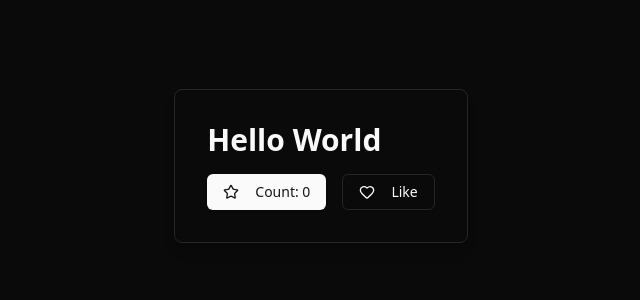
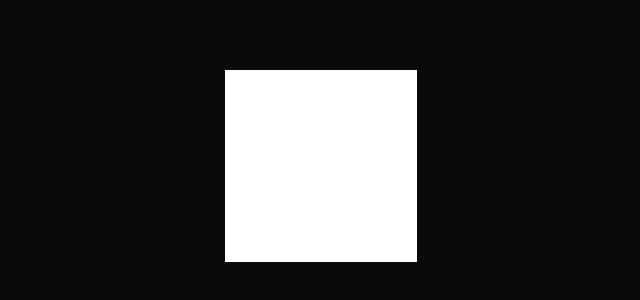
Before and after one commit to henkejo/carousel-editor, a React (Vite) app: page / in a window 1280 px wide. Shown: the part 234-534 px from the top of the page, without its empty margins (319-959 px from the left). Built offline with nearby package versions, Linux system fonts and the light colour scheme.

Commit message:
Switch UI to white box on canvas

```diff
--- a/src/App.tsx
+++ b/src/App.tsx
@@ -7,20 +7,7 @@ function App() {
 
   return (
     <div className="min-h-screen bg-background flex items-center justify-center">
-      <div className="bg-card p-8 rounded-lg shadow-lg border">
-        <h1 className="text-3xl font-bold text-foreground mb-4">
-          Hello World
-        </h1>
-        <div className="flex gap-4 items-center">
-          <Button onClick={() => setCount(count + 1)}>
-            <Star className="w-4 h-4 mr-2" />
-            Count: {count}
-          </Button>
-          <Button variant="outline">
-            <Heart className="w-4 h-4 mr-2" />
-            Like
-          </Button>
-        </div>
+      <div className="bg-white w-48 h-48">
       </div>
     </div>
   )
```
